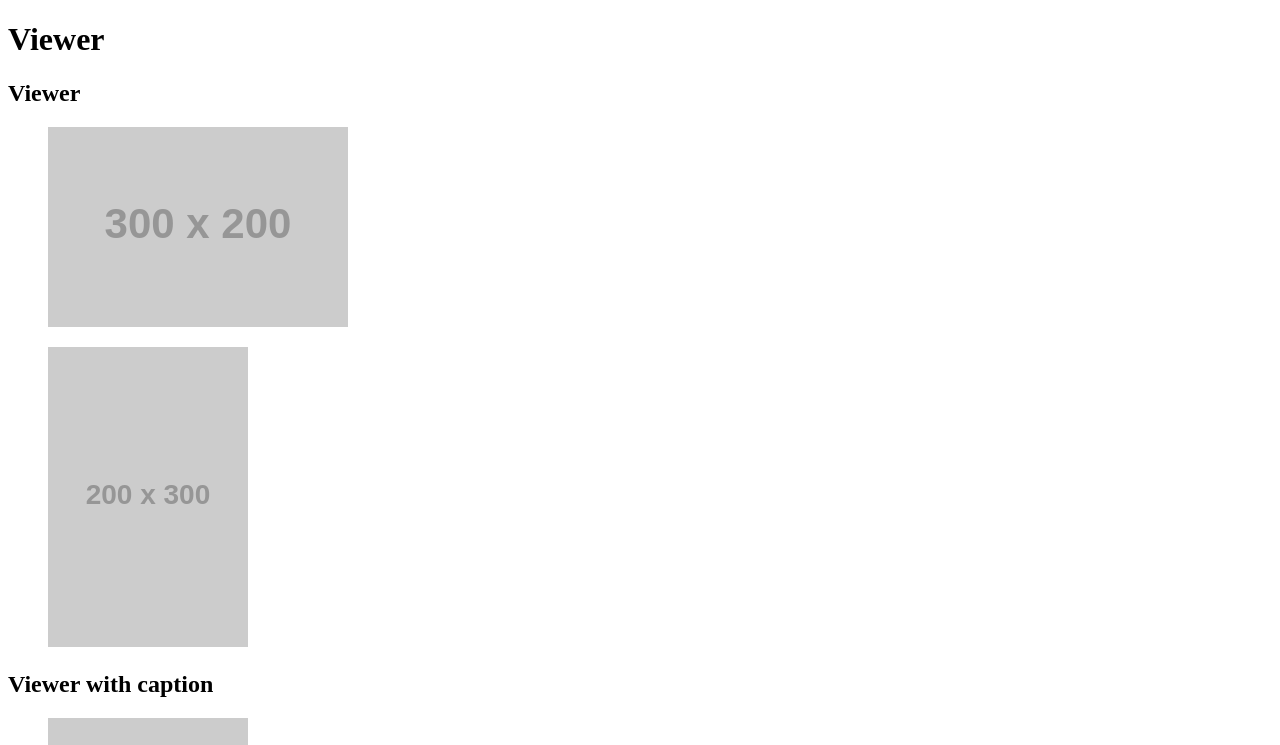
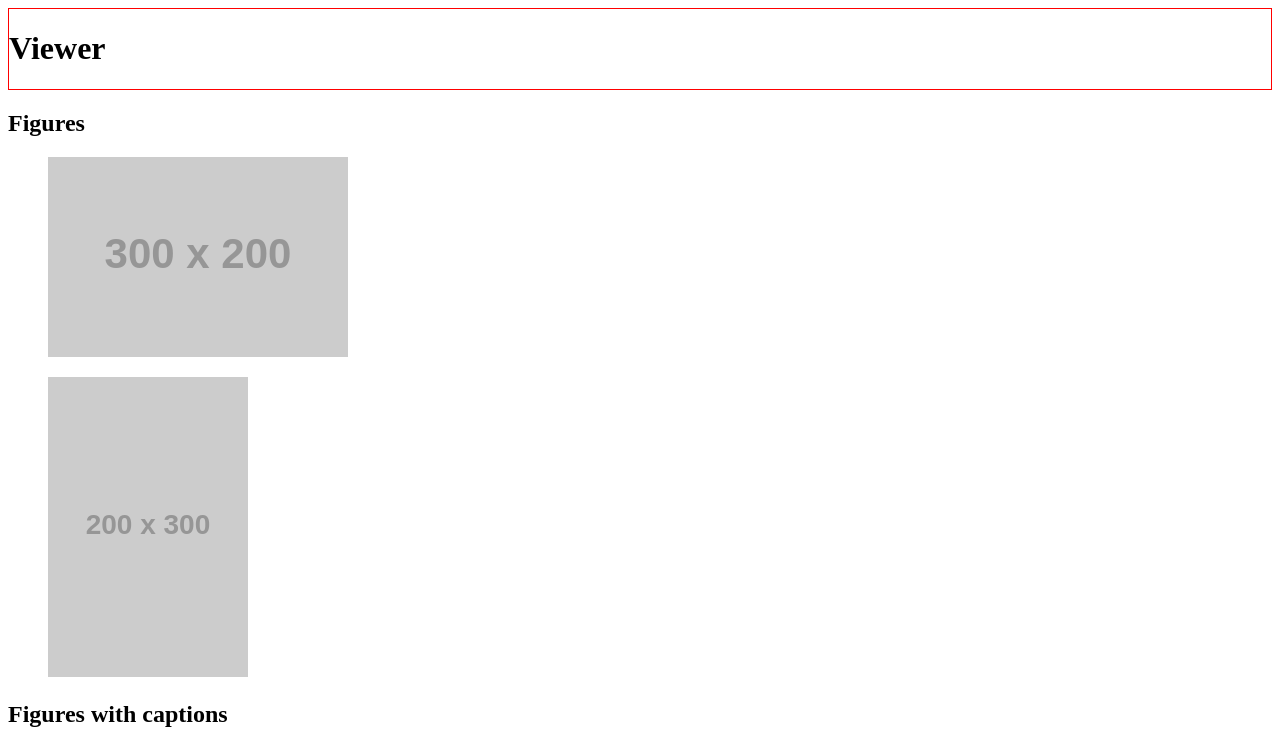
Before and after one commit to takty/nacss-image-box, a website: page docs/index.html in a window 1280 px wide. Shown: the top 745 px of the page. Drawn offline with Linux system fonts and the light colour scheme; placeholder pictures from the web are drawn by us.

Commit message:
Fix and update docs

```diff
--- a/docs/index.html
+++ b/docs/index.html
@@ -2,10 +2,10 @@
 <html>
 <head>
 <meta charset="utf-8">
-<title>Viewer - Stile</title>
+<title>nacss-viewer</title>
 <meta name="viewport" content="width=device-width, initial-scale=1">
-<link rel="stylesheet" href="css/viewer.min.css?v235609t">
-<link rel="stylesheet" href="css/style.min.css?v235609t">
+<link rel="stylesheet" href="css/viewer.min.css?v000409t">
+<link rel="stylesheet" href="css/style.min.css?v000409t">
 <script src="js/viewer.min.js"></script>
 <script>
 document.addEventListener('DOMContentLoaded', () => {
@@ -14,17 +14,14 @@ document.addEventListener('DOMContentLoaded', () => {
 });
 </script>
 </head>
+
 <body>
-<div class="stile">
+	<header role="banner" data-nc-fixed-header style="position: sticky; top: 0; border: 1px solid red;">
+		<h1>Viewer</h1>
+	</header>
 
-	<h1>Viewer</h1>
-	<!-- <nav>
-		<a href="../index.html">Go Back</a>
-	</nav> -->
-
-	<div class="pseudo-tab-page">
-
-		<h2>Viewer</h2>
+	<main>
+		<h2>Figures</h2>
 
 		<figure>
 			<a href="https://picsum.photos/1500/1000.jpg">
@@ -38,7 +35,7 @@ document.addEventListener('DOMContentLoaded', () => {
 			</a>
 		</figure>
 
-		<h2>Viewer with caption</h2>
+		<h2>Figures with captions</h2>
 
 		<figure>
 			<a href="https://picsum.photos/1000/1000.jpg">
@@ -69,7 +66,7 @@ document.addEventListener('DOMContentLoaded', () => {
 			</figcaption>
 		</figure>
 
-	</div>
-</div>
+	</main>
+
 </body>
 </html>
```
Also changed, not shown: 1 other file.
